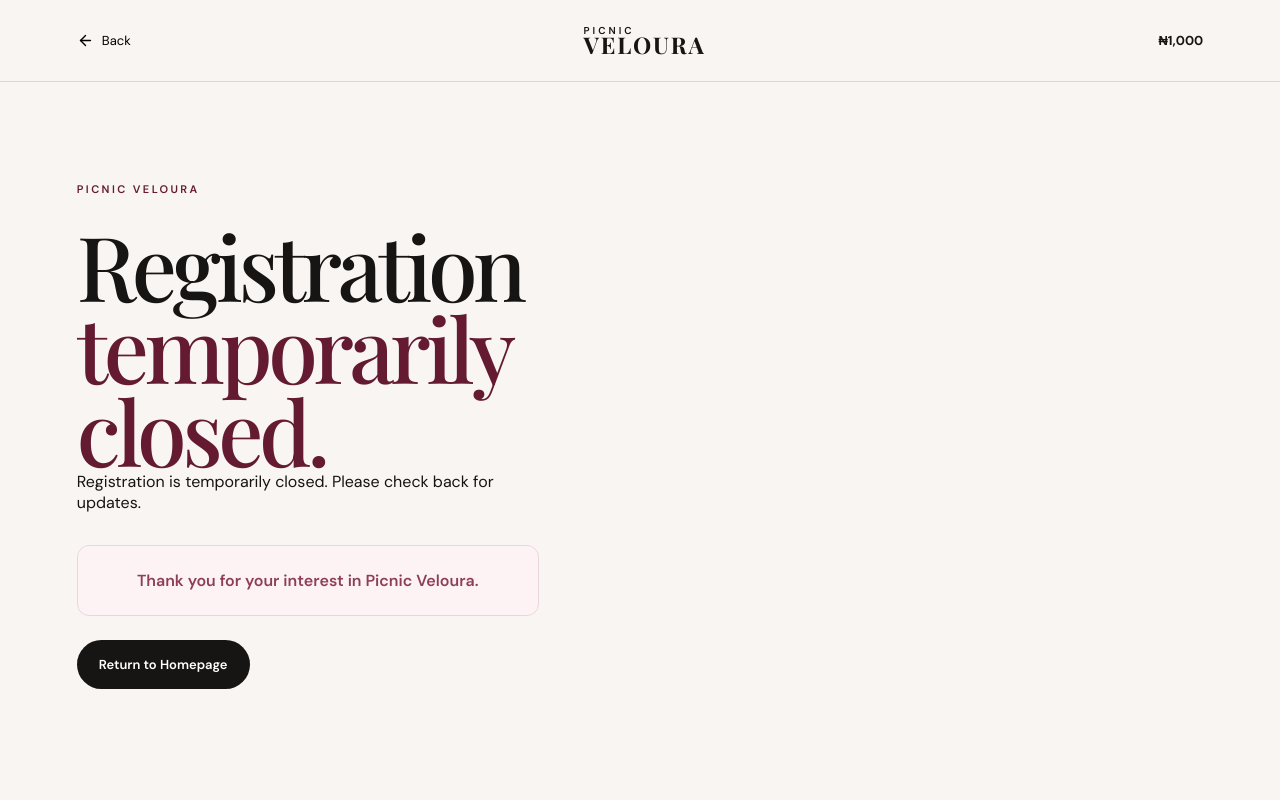
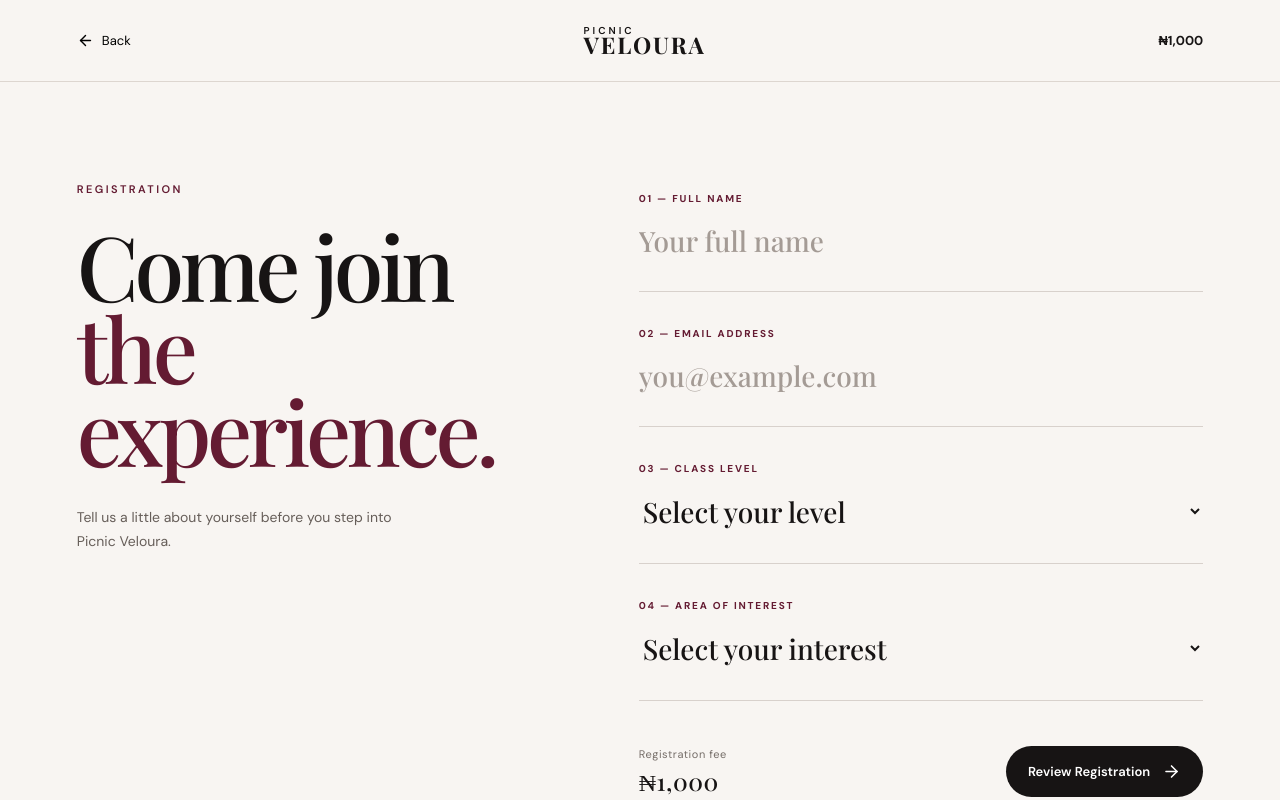
Before and after one commit to obinna12-john/picnic-veloura, a React (Vite) app: page /register in a window 1280 px wide. Shown: the top 800 px of the page. Built offline with nearby package versions, Linux system fonts and the light colour scheme; no server answers; a web font is replaced by a local one.

Commit message:
Revert "Temporarily close Picnic Veloura registration"
This reverts commit 9abac449483de782eaa0e34f4c20358a282169d5.

```diff
--- a/src/pages/Register.jsx
+++ b/src/pages/Register.jsx
@@ -1,283 +1,69 @@
-// import { ArrowLeft, ArrowRight } from 'lucide-react';
-// import { useState } from 'react';
-// import { useLocation, useNavigate } from 'react-router-dom';
-
-// function Register() {
-//   const navigate = useNavigate();
-//   const location = useLocation();
-
-//   const [formData, setFormData] = useState({
-//     fullName: location.state?.fullName || '',
-//     email: location.state?.email || '',
-//     level: location.state?.level || '',
-//     areaOfInterest: location.state?.areaOfInterest || '',
-//   });
-
-//   const [error, setError] = useState('');
-
-//   const handleChange = (e) => {
-//     const { name, value } = e.target;
-
-//     setFormData((previous) => ({
-//       ...previous,
-//       [name]: value,
-//     }));
-
-//     // Clear error when user starts correcting the form
-//     setError('');
-//   };
-
-//   const handleSubmit = (e) => {
-//     e.preventDefault();
-
-//     setError('');
-
-//     if (!formData.fullName.trim()) {
-//       setError('Please enter your full name.');
-//       return;
-//     }
-
-//     if (!formData.email.trim()) {
-//       setError('Please enter your email address.');
-//       return;
-//     }
-
-//     if (!formData.level) {
-//       setError('Please select your class level.');
-//       return;
-//     }
-
-//     if (!formData.areaOfInterest) {
-//       setError('Please select an area of interest.');
-//       return;
-//     }
-
-//     // Move to Step 2: Review
-//     navigate('/review', {
-//       state: formData,
-//     });
-//   };
-
-//   return (
-//     <main className="registration-page">
-
-//       {/* Header */}
-//       <nav className="registration-nav">
-
-//         <button
-//           type="button"
-//           className="back-button"
-//           onClick={() => navigate('/')}
-//         >
-//           <ArrowLeft size={17} />
-//           Back
-//         </button>
-
-//         <div className="nav-logo">
-//           <span>PICNIC</span>
-//           <strong>VELOURA</strong>
-//         </div>
-
-//         <div className="registration-price">
-//           ₦1,000
-//         </div>
-
-//       </nav>
-
-//       {/* Main content */}
-//       <section className="registration-container">
-
-//         <div className="registration-intro">
-//           <p className="eyebrow dark">
-//             REGISTRATION
-//           </p>
-
-//           <h1>
-//             Come join
-//             <br />
-//             <em>the experience.</em>
-//           </h1>
-
-//           <p>
-//             Tell us a little about yourself before
-//             you step into Picnic Veloura.
-//           </p>
-//         </div>
-
-//         <form
-//           className="registration-form"
-//           onSubmit={handleSubmit}
-//         >
-
-//           {/* Full name */}
-//           <div className="form-group">
-//             <label htmlFor="fullName">
-//               01 — FULL NAME
-//             </label>
-
-//             <input
-//               id="fullName"
-//               name="fullName"
-//               type="text"
-//               value={formData.fullName}
-//               onChange={handleChange}
-//               placeholder="Your full name"
-//               required
-//             />
-//           </div>
-
-//           {/* Email */}
-//           <div className="form-group">
-//             <label htmlFor="email">
-//               02 — EMAIL ADDRESS
-//             </label>
-
-//             <input
-//               id="email"
-//               name="email"
-//               type="email"
-//               value={formData.email}
-//               onChange={handleChange}
-//               placeholder="you@example.com"
-//               required
-//             />
-//           </div>
-
-//           {/* Class Level */}
-//           <div className="form-group">
-//             <label htmlFor="level">
-//               03 — CLASS LEVEL
-//             </label>
-
-//             <select
-//               id="level"
-//               name="level"
-//               value={formData.level}
-//               onChange={handleChange}
-//               required
-//             >
-//               <option value="">
-//                 Select your level
-//               </option>
-
-//               <option value="100 Level">
-//                 100 Level
-//               </option>
-
-//               <option value="200 Level">
-//                 200 Level
-//               </option>
-
-//               <option value="300 Level">
-//                 300 Level
-//               </option>
-
-//               <option value="400 Level">
-//                 400 Level
-//               </option>
-
-//               <option value="500 Level">
-//                 500 Level
-//               </option>
-//             </select>
-//           </div>
-
-//           {/* Area of Interest */}
-//           <div className="form-group">
-//             <label htmlFor="areaOfInterest">
-//               04 — AREA OF INTEREST
-//             </label>
-
-//             <select
-//               id="areaOfInterest"
-//               name="areaOfInterest"
-//               value={formData.areaOfInterest}
-//               onChange={handleChange}
-//               required
-//             >
-//               <option value="">
-//                 Select your interest
-//               </option>
-
-//               {/* <option value="Painting">
-//                 Painting
-//               </option>
-
-//               <option value="Beading">
-//                 Beading
-//               </option>
-
-//               <option value="Crocheting">
-//                 Crocheting
-//               </option>
-
-//               <option value="Tailoring">
-//                 Tailoring
-//               </option> */}
-
-//               <option value="None">
-//                 None / Just here for the food, vibes and plot 😂
-//               </option>
-//             </select>
-//           </div>
-
-//           {/* Error */}
-//           {error && (
-//             <div className="form-error">
-//               {error}
-//             </div>
-//           )}
-
-//           {/* Bottom */}
-//           <div className="registration-bottom">
-
-//             <p>
-//               Registration fee
-//               <strong>₦1,000</strong>
-//             </p>
-
-//             <button
-//               type="submit"
-//               className="continue-button"
-//             >
-//               Review Registration
-//               <ArrowRight size={19} />
-//             </button>
-
-//           </div>
-
-//         </form>
-
-//       </section>
-
-//       {/* Footer */}
-//       <footer className="simple-footer">
-//         <span>
-//           PICNIC VELOURA
-//         </span>
-
-//         <span>
-//           COLOURS AND FUN.
-//         </span>
-//       </footer>
-
-//     </main>
-//   );
-// }
-
-// export default Register;
-
-
-import { ArrowLeft } from 'lucide-react';
-import { useNavigate } from 'react-router-dom';
+import { ArrowLeft, ArrowRight } from 'lucide-react';
+import { useState } from 'react';
+import { useLocation, useNavigate } from 'react-router-dom';
 
 function Register() {
   const navigate = useNavigate();
+  const location = useLocation();
+
+  const [formData, setFormData] = useState({
+    fullName: location.state?.fullName || '',
+    email: location.state?.email || '',
+    level: location.state?.level || '',
+    areaOfInterest: location.state?.areaOfInterest || '',
+  });
+
+  const [error, setError] = useState('');
+
+  const handleChange = (e) => {
+    const { name, value } = e.target;
+
+    setFormData((previous) => ({
+      ...previous,
+      [name]: value,
+    }));
+
+    // Clear error when user starts correcting the form
+    setError('');
+  };
+
+  const handleSubmit = (e) => {
+    e.preventDefault();
+
+    setError('');
+
+    if (!formData.fullName.trim()) {
+      setError('Please enter your full name.');
+      return;
+    }
+
+    if (!formData.email.trim()) {
+      setError('Please enter your email address.');
+      return;
+    }
+
+    if (!formData.level) {
+      setError('Please select your class level.');
+      return;
+    }
+
+    if (!formData.areaOfInterest) {
+      setError('Please select an area of interest.');
+      return;
+    }
+
+    // Move to Step 2: Review
+    navigate('/review', {
+      state: formData,
+    });
+  };
 
   return (
     <main className="registration-page">
 
+      {/* Header */}
       <nav className="registration-nav">
+
         <button
           type="button"
           className="back-button"
@@ -295,63 +81,184 @@ function Register() {
         <div className="registration-price">
           ₦1,000
         </div>
+
       </nav>
 
+      {/* Main content */}
       <section className="registration-container">
 
         <div className="registration-intro">
-
           <p className="eyebrow dark">
-            PICNIC VELOURA
+            REGISTRATION
           </p>
 
           <h1>
-            Registration
+            Come join
             <br />
-            <em>temporarily closed.</em>
+            <em>the experience.</em>
           </h1>
 
           <p>
-            Registration is temporarily closed.
-            Please check back for updates.
+            Tell us a little about yourself before
+            you step into Picnic Veloura.
           </p>
+        </div>
 
-          <div
-            style={{
-              marginTop: '32px',
-              padding: '24px',
-              borderRadius: '12px',
-              backgroundColor: '#FDF3F5',
-              border: '1px solid #EBD5DC',
-              textAlign: 'center'
-            }}
-          >
-            <p style={{
-              color: '#8E3F57',
-              fontWeight: '600',
-              margin: 0
-            }}>
-              Thank you for your interest in
-              Picnic Veloura.
-            </p>
+        <form
+          className="registration-form"
+          onSubmit={handleSubmit}
+        >
+
+          {/* Full name */}
+          <div className="form-group">
+            <label htmlFor="fullName">
+              01 — FULL NAME
+            </label>
+
+            <input
+              id="fullName"
+              name="fullName"
+              type="text"
+              value={formData.fullName}
+              onChange={handleChange}
+              placeholder="Your full name"
+              required
+            />
           </div>
 
-          <button
-            type="button"
-            className="continue-button"
-            style={{ marginTop: '24px' }}
-            onClick={() => navigate('/')}
-          >
-            Return to Homepage
-          </button>
+          {/* Email */}
+          <div className="form-group">
+            <label htmlFor="email">
+              02 — EMAIL ADDRESS
+            </label>
 
-        </div>
+            <input
+              id="email"
+              name="email"
+              type="email"
+              value={formData.email}
+              onChange={handleChange}
+              placeholder="you@example.com"
+              required
+            />
+          </div>
+
+          {/* Class Level */}
+          <div className="form-group">
+            <label htmlFor="level">
+              03 — CLASS LEVEL
+            </label>
+
+            <select
+              id="level"
+              name="level"
+              value={formData.level}
+              onChange={handleChange}
+              required
+            >
+              <option value="">
+                Select your level
+              </option>
+
+              <option value="100 Level">
+                100 Level
+              </option>
+
+              <option value="200 Level">
+                200 Level
+              </option>
+
+              <option value="300 Level">
+                300 Level
+              </option>
+
+              <option value="400 Level">
+                400 Level
+              </option>
+
+              <option value="500 Level">
+                500 Level
+              </option>
+            </select>
+          </div>
+
+          {/* Area of Interest */}
+          <div className="form-group">
+            <label htmlFor="areaOfInterest">
+              04 — AREA OF INTEREST
+            </label>
+
+            <select
+              id="areaOfInterest"
+              name="areaOfInterest"
+              value={formData.areaOfInterest}
+              onChange={handleChange}
+              required
+            >
+              <option value="">
+                Select your interest
+              </option>
+
+              {/* <option value="Painting">
+                Painting
+              </option>
+
+              <option value="Beading">
+                Beading
+              </option>
+
+              <option value="Crocheting">
+                Crocheting
+              </option>
+
+              <option value="Tailoring">
+                Tailoring
+              </option> */}
+
+              <option value="None">
+                None / Just here for the food, vibes and plot 😂
+              </option>
+            </select>
+          </div>
+
+          {/* Error */}
+          {error && (
+            <div className="form-error">
+              {error}
+            </div>
+          )}
+
+          {/* Bottom */}
+          <div className="registration-bottom">
+
+            <p>
+              Registration fee
+              <strong>₦1,000</strong>
+            </p>
+
+            <button
+              type="submit"
+              className="continue-button"
+            >
+              Review Registration
+              <ArrowRight size={19} />
+            </button>
+
+          </div>
+
+        </form>
 
       </section>
 
+      {/* Footer */}
       <footer className="simple-footer">
-        <span>PICNIC VELOURA</span>
-        <span>COLOURS AND FUN.</span>
+        <span>
+          PICNIC VELOURA
+        </span>
+
+        <span>
+          COLOURS AND FUN.
+        </span>
       </footer>
 
     </main>
```
Also changed, not shown: 1 other file (tests, documents, lock files or other folders).
